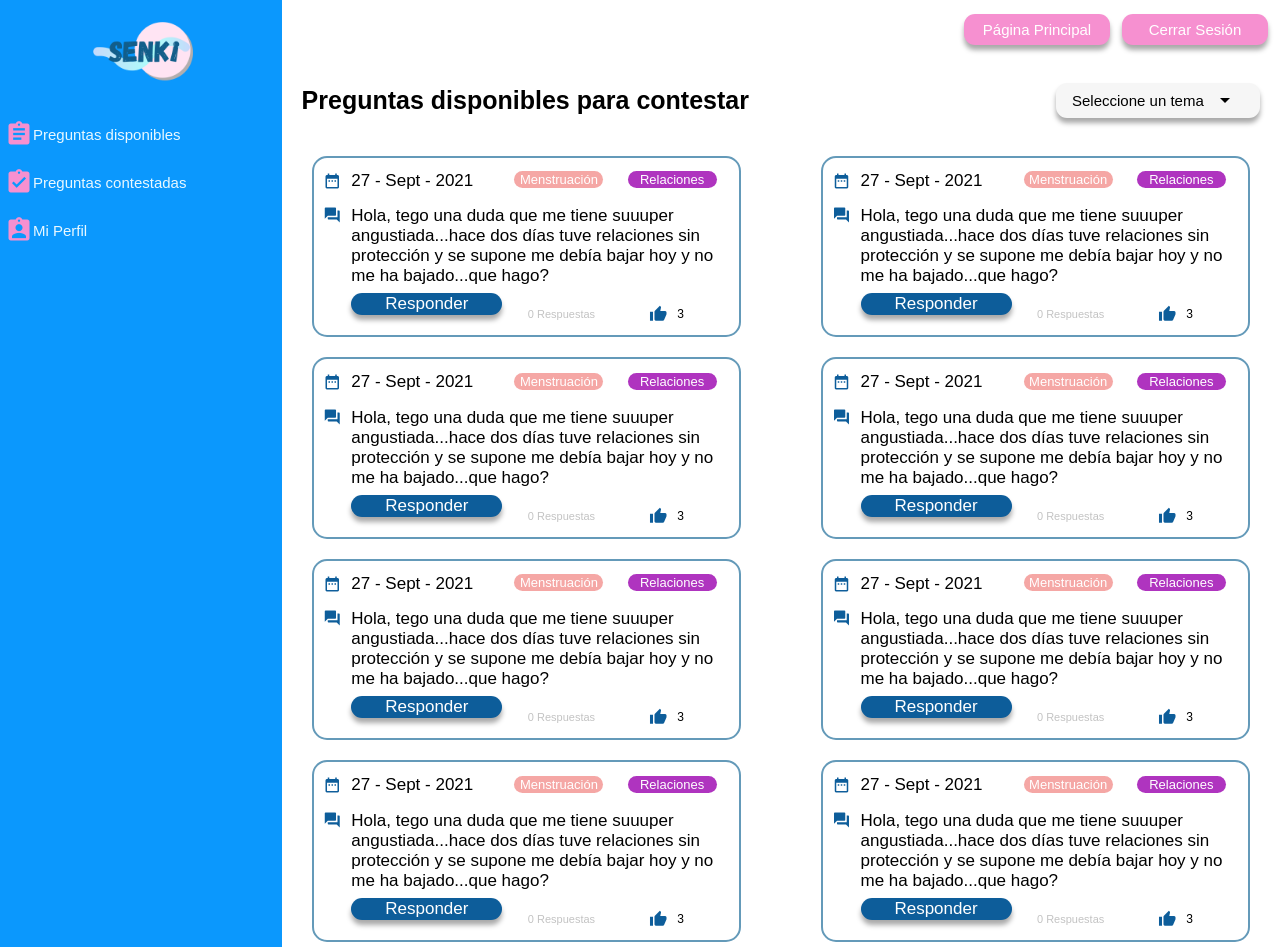
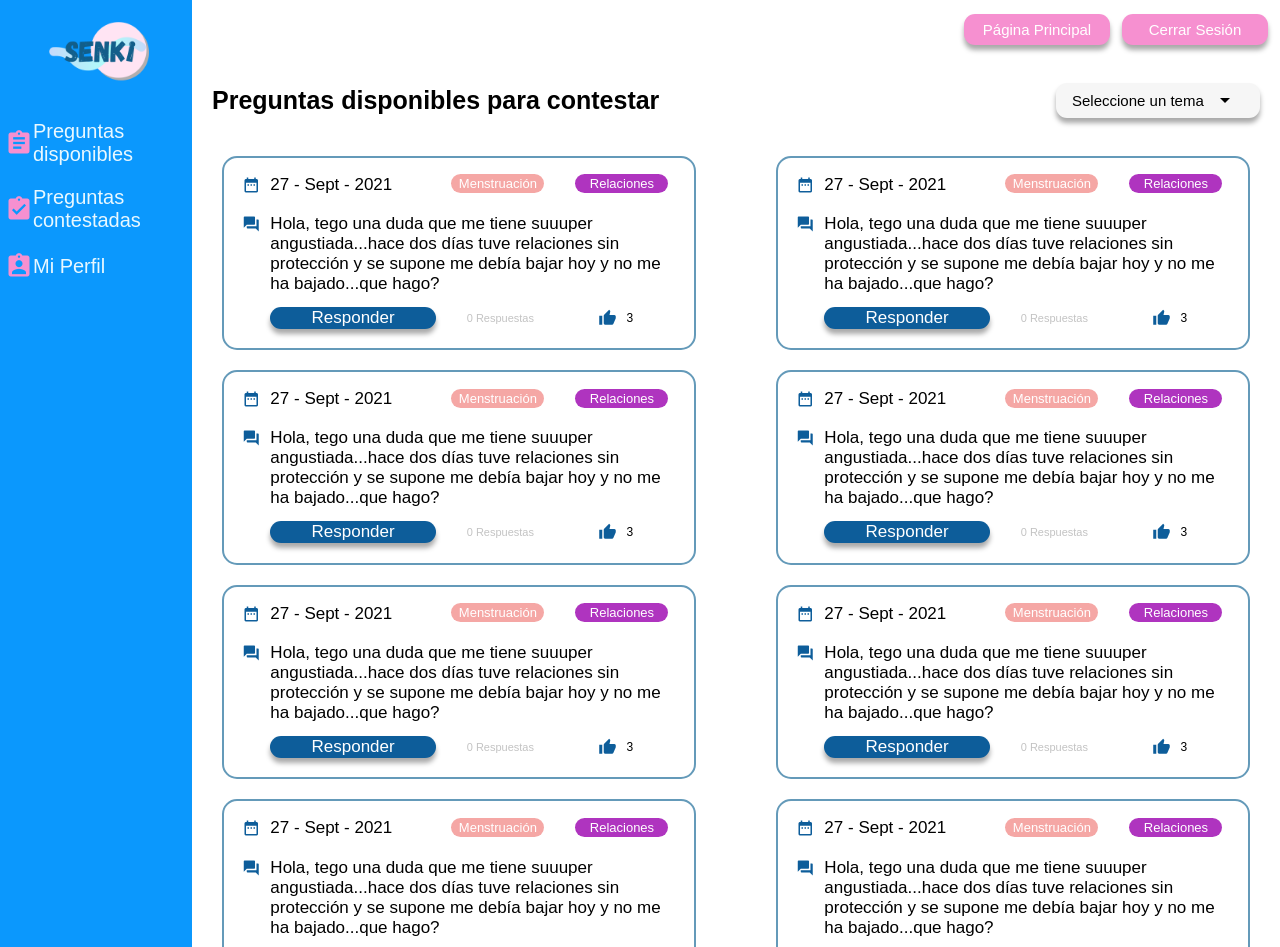
Before and after one commit to JEGA27/SenkiPage, a plain HTML site: page index.html in a window 1280 px wide. Shown: the top 947 px of the page. Drawn offline with Linux system fonts and the light colour scheme.

Commit message:
Css ajuste

```diff
--- a/senki.css
+++ b/senki.css
@@ -8,7 +8,7 @@ body {
 
 .sidenav{
   background-color: #0b98fd;
-  flex-basis: 22%;
+  flex-basis: 15%;
   height: inherit;
 }
 
@@ -32,7 +32,7 @@ li{
 li a{
   color: #e9f8ff;
   text-decoration: none;
-  font-size: 15px;
+  font-size: 20px;
   font-family: Arial, sans-serif;
 }
 
@@ -60,7 +60,7 @@ li a:hover{
 
 .maincontent{
   background-color: #ffffff;
-  flex-basis: 78%;
+  flex-basis: 85%;
   margin-bottom: 50px;
 }
 
@@ -138,6 +138,9 @@ select.topic{
   margin-left: 30px;
   margin-right: 30px;
   padding-right: 10px;
+  padding-bottom: 5px;
+  padding-top: 5px;
+  padding-left: 5px;
 }
 
 .calendar {
@@ -164,7 +167,6 @@ select.topic{
   display: flex;
   align-items: center;
   justify-content: center;
-
 }
 .pink-tag div{
   background-color: #F5A7A5;
@@ -172,7 +174,9 @@ select.topic{
   width: 89px;
   display: flex;
   justify-content: center;
-
+  padding: 2px;
+  padding-top: 1px;
+  padding-bottom: 1px;
 }
 .pink-tag p{
   margin-top: 0px;
@@ -190,6 +194,7 @@ select.topic{
   display: flex;
   align-items: center;
   justify-content: center;
+
 }
 
 .purple-tag div{
@@ -198,6 +203,9 @@ select.topic{
   width: 89px;
   display: flex;
   justify-content: center;
+  padding: 2px;
+  padding-top: 1px;
+  padding-bottom: 1px;
 }
 
 .purple-tag p{
@@ -214,7 +222,7 @@ select.topic{
 }
 .comment-icon {
   grid-area: 2 / 1 / 3 / 2;
-  margin-top: 3px;
+  margin-top: 9px;
   display: flex;
   align-items: flex-start;
   justify-content: flex-end;
@@ -230,6 +238,7 @@ select.topic{
   display: flex;
   justify-content: center;
   font-size: 17px;
+  margin-top: 5px;
 }
 .comment p{
   margin-top: 3px;
@@ -240,7 +249,7 @@ select.topic{
   grid-area: 3 / 2 / 4 / 3;
   display: flex;
   align-items: center;
-  margin-bottom: 20px;
+
  }
 .answer-button button{
   border-radius: 15px;
```
Also changed, not shown: 67b1f253-e918-40dc-8284-c80b5d60a488.JPG (deleted), 1 other file.
